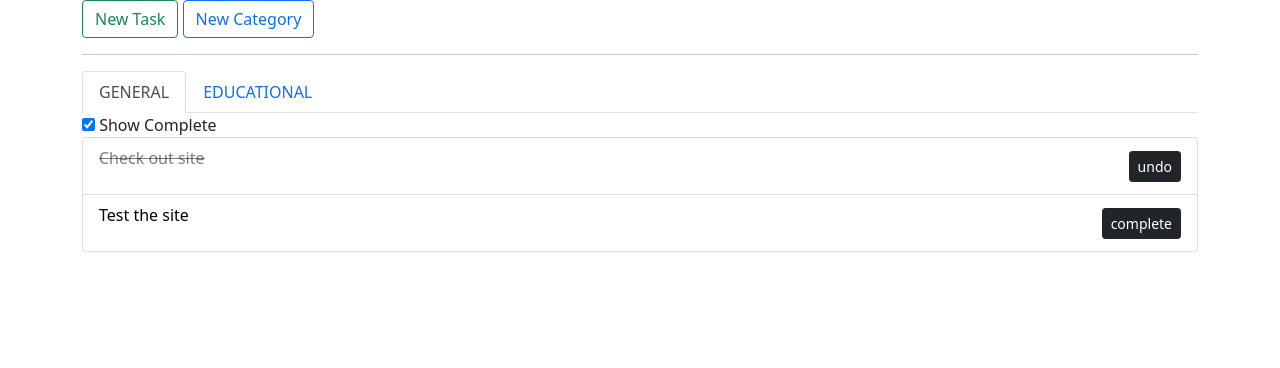
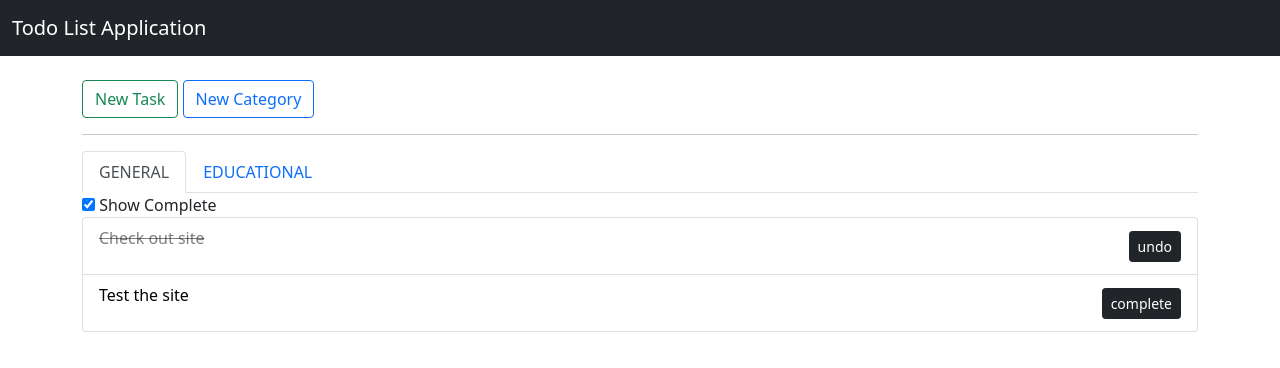
Before and after one commit to pedro218/react-todo-list, a React (Create React App) app: page / in a window 1280 px wide. Shown: the top 368 px of the page. Built offline with nearby package versions, Linux system fonts and the light colour scheme.

Commit message:
added navbar

```diff
--- a/src/components/App.js
+++ b/src/components/App.js
@@ -1,6 +1,6 @@
 import React, { useState } from 'react'
 import 'bootstrap/dist/css/bootstrap.min.css'
-import { Container, Button } from 'react-bootstrap'
+import { Navbar, Container, Button } from 'react-bootstrap'
 
 import TaskForm from './TaskForm'
 import Categories from './Categories'
@@ -66,6 +66,13 @@ const App = () => {
   }
 
   return (
+    <div>
+      <Navbar bg="dark" variant="dark">
+        <div class="container-fluid">
+          <Navbar.Brand>Todo List Application</Navbar.Brand>
+        </div>
+      </Navbar>
+      <br />
       <Container>
         <Button
           variant={!newTask ? 'outline-success' : 'success'}
@@ -102,6 +109,7 @@ const App = () => {
         <hr />
         <Categories categories={categories} todos={todos} toggleComplete={toggleComplete} />
       </Container>
+    </div>
   )
 }
 
```
Lines whose indentation alone changed are shown as unchanged.
